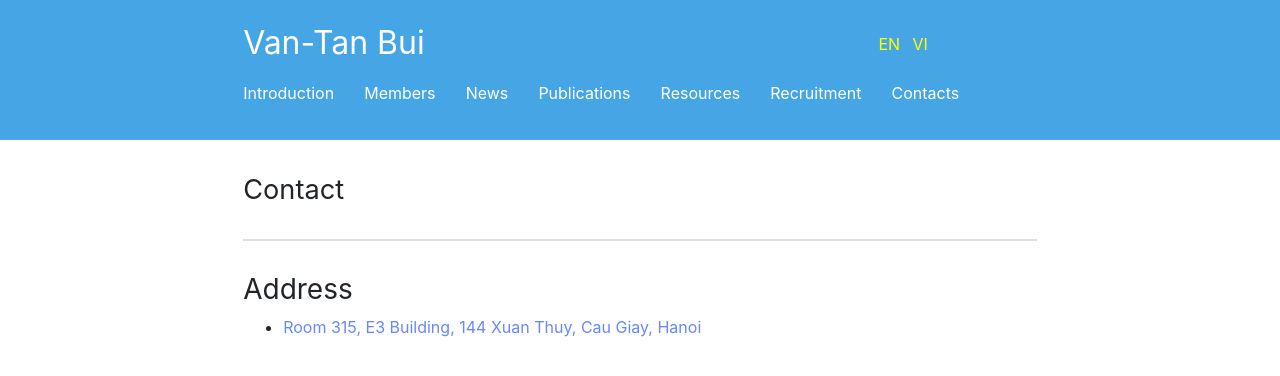
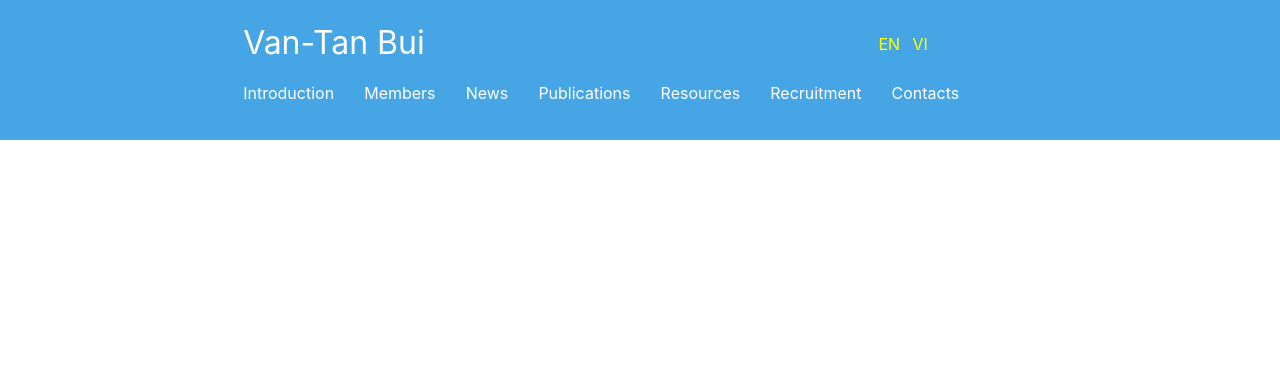
Before and after one commit to BuiTan/BuiTan.github.io, a Jekyll site: the page built from en/Contact.md, in a window 1280 px wide. Shown: the top 376 px of the page. Built offline with Jekyll 4.4.1, drawn with Linux system fonts in a browser that asks for light colours.

Commit message:
Update Contact.md

```diff
--- a/en/Contact.md
+++ b/en/Contact.md
@@ -5,8 +5,3 @@ lang: EN
 ref: Contacts
 order: 7
 ---
-# Contact
----
-
-### Address
-* [Room 315, E3 Building, 144 Xuan Thuy, Cau Giay, Hanoi](https://goo.gl/maps/ixbVH4tzc53eX8iw9)
```
